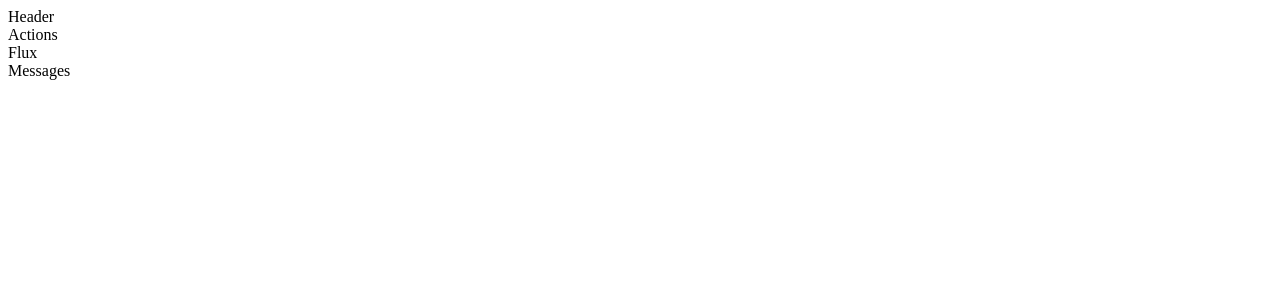
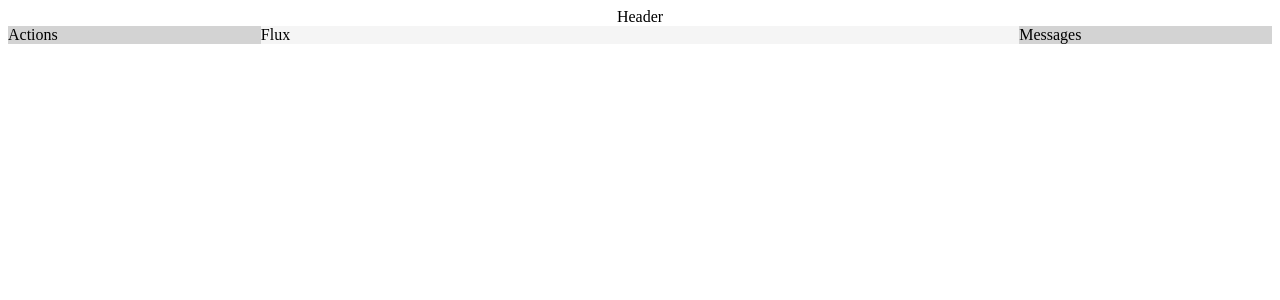
Before and after one commit to ma17du32et422/VillagETS, a React (Vite) app in the folder Application web/: page / in a window 1280 px wide. Shown: the top 300 px of the page. Built offline with nearby package versions, Linux system fonts and the light colour scheme; the HTML template or start-up script is replaced by a standard one.

Commit message:
Finalisation de la structure web
Utilisation par défaut de http://localhost:5173

```diff
--- a/Application web/src/App.jsx
+++ b/Application web/src/App.jsx
@@ -2,6 +2,8 @@
 import Actions from "./components/Actions";
 import Flux from "./components/Flux";
 import Messages from "./components/Messages";
+
+import './assets/App.css'
 
 function App(){
   return(
--- /dev/null
+++ b/Application web/src/assets/App.css
@@ -0,0 +1,34 @@
+*{
+    box-sizing: border-box;
+}
+
+header{
+    display: flex;
+    justify-content: center;
+}
+
+/** Main window layout with all 3 sections*/
+main{
+    display: flex;
+    justify-content: space-between;
+}
+
+.scrollable{
+    overflow-y: auto;
+    min-height: 100%;
+}
+
+#actions{
+    width: 20%;
+    background-color: lightgray;
+}
+
+#flux{
+    width: 60%;
+    background-color: whitesmoke;
+}
+
+#messages{
+    width: 20%;
+    background-color: lightgray;
+}
```
